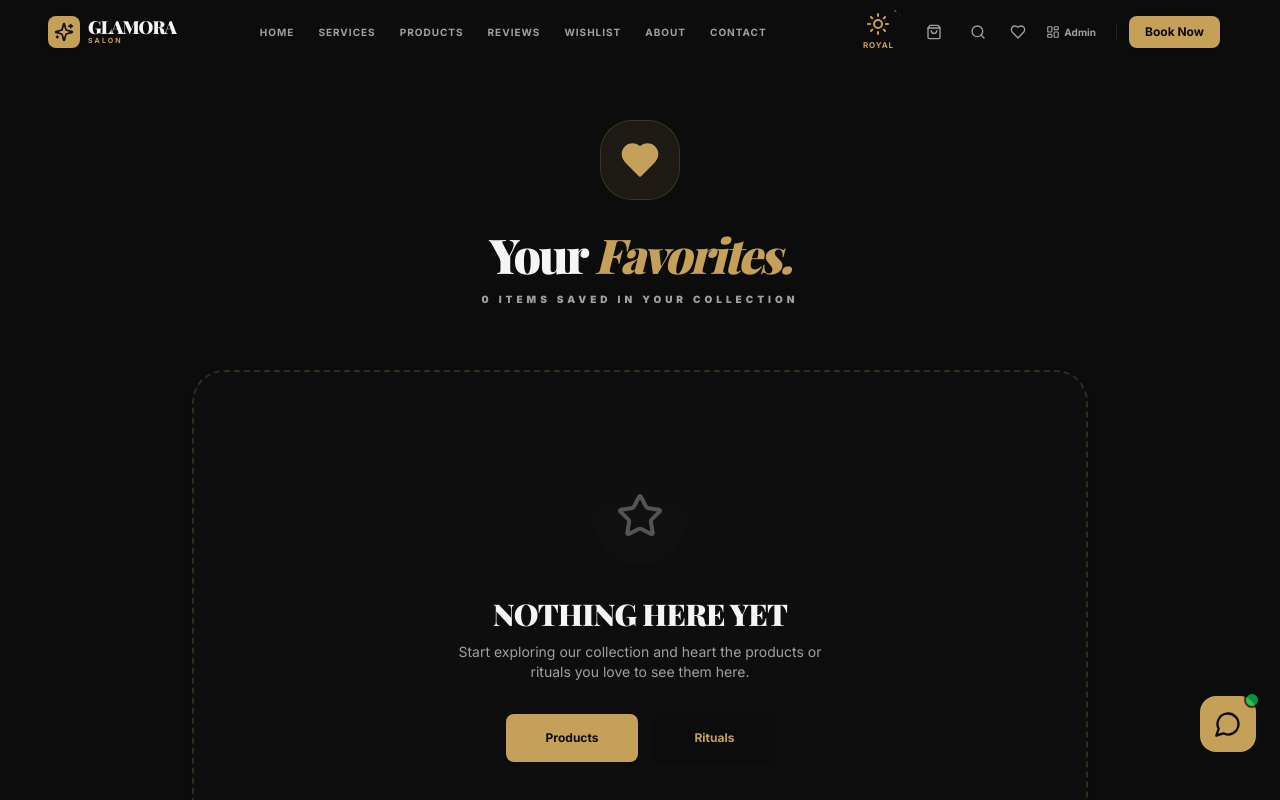
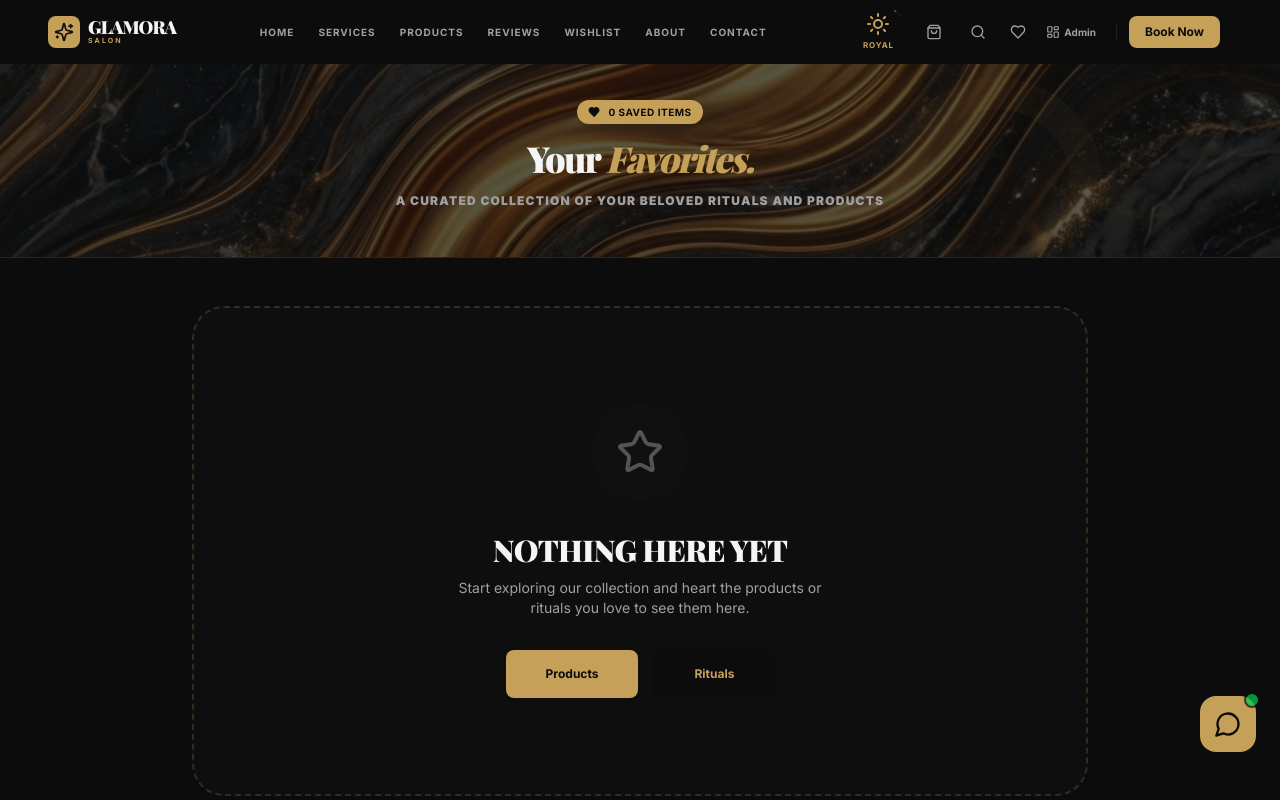
Before and after one commit to nasiratahir1982-cloud/Glamora-salon, a Next.js app: page /glamora-salon/wishlist in a window 1280 px wide. Built offline with nearby package versions, Linux system fonts and the light colour scheme; a web font is replaced by a local one.

Commit message:
style: add cinematic hero background to wishlist page

```diff
--- a/src/app/wishlist/page.tsx
+++ b/src/app/wishlist/page.tsx
@@ -37,21 +37,32 @@ export default function WishlistPage() {
     <main className="min-h-screen bg-background">
       <Navbar />
 
-      <section className="pt-[120px] pb-20">
-        <div className="luxury-container">
-          <div className="text-center space-y-6 max-w-2xl mx-auto mb-16">
+      {/* 1. CINEMATIC HERO */}
+      <section className="relative pt-[100px] pb-12 overflow-hidden bg-accent/20 border-b border-border text-center">
+        <div className="absolute inset-0 bg-[url('/glamora-salon/images/luxury-gold-abstract.png')] bg-cover bg-center opacity-30" />
+        <div className="absolute -top-20 -right-20 p-40 opacity-[0.03] pointer-events-none rotate-45">
+          <Heart className="w-96 h-96 text-primary" />
+        </div>
+
+        <div className="luxury-container relative z-10 space-y-4">
+          <div className="space-y-3 max-w-4xl mx-auto">
             <motion.div
               initial={{ opacity: 0, scale: 0.8 }}
               animate={{ opacity: 1, scale: 1 }}
-              className="w-20 h-20 bg-primary/10 rounded-[2rem] flex items-center justify-center mx-auto border border-primary/20 shadow-inner"
+              className="badge-luxury !bg-primary !text-background mx-auto !py-1"
             >
-              <Heart className="w-10 h-10 text-primary fill-primary" />
+              <Heart className="w-3 h-3 mr-2 fill-background" />
+              <span>{wishlist.length} Saved Items</span>
             </motion.div>
-            <div className="space-y-2">
-              <h1 className="text-5xl font-serif font-black tracking-tighter">Your <span className="text-primary italic">Favorites.</span></h1>
-              <p className="text-[10px] font-black uppercase tracking-[0.4em] text-muted-foreground">{wishlist.length} Items saved in your collection</p>
-            </div>
+            <h1 className="text-4xl font-serif font-black tracking-tighter">Your <span className="text-primary italic">Favorites.</span></h1>
+            <p className="text-xs text-muted-foreground font-black uppercase tracking-widest">A curated collection of your beloved rituals and products</p>
           </div>
+        </div>
+      </section>
+
+      {/* 2. WISHLIST CONTENT */}
+      <section className="section-padding">
+        <div className="luxury-container">
 
           {wishlist.length === 0 ? (
             <motion.div
```
